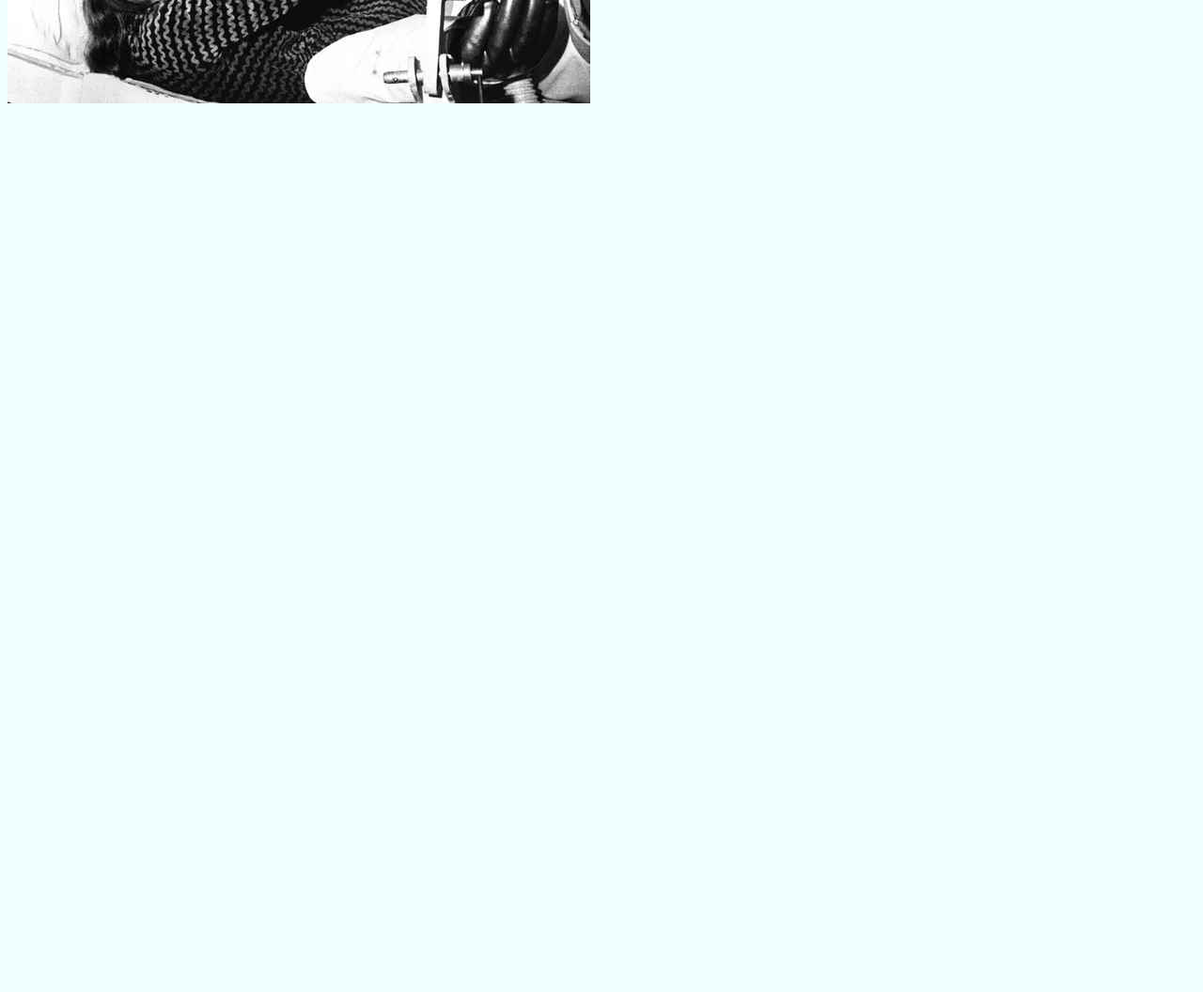
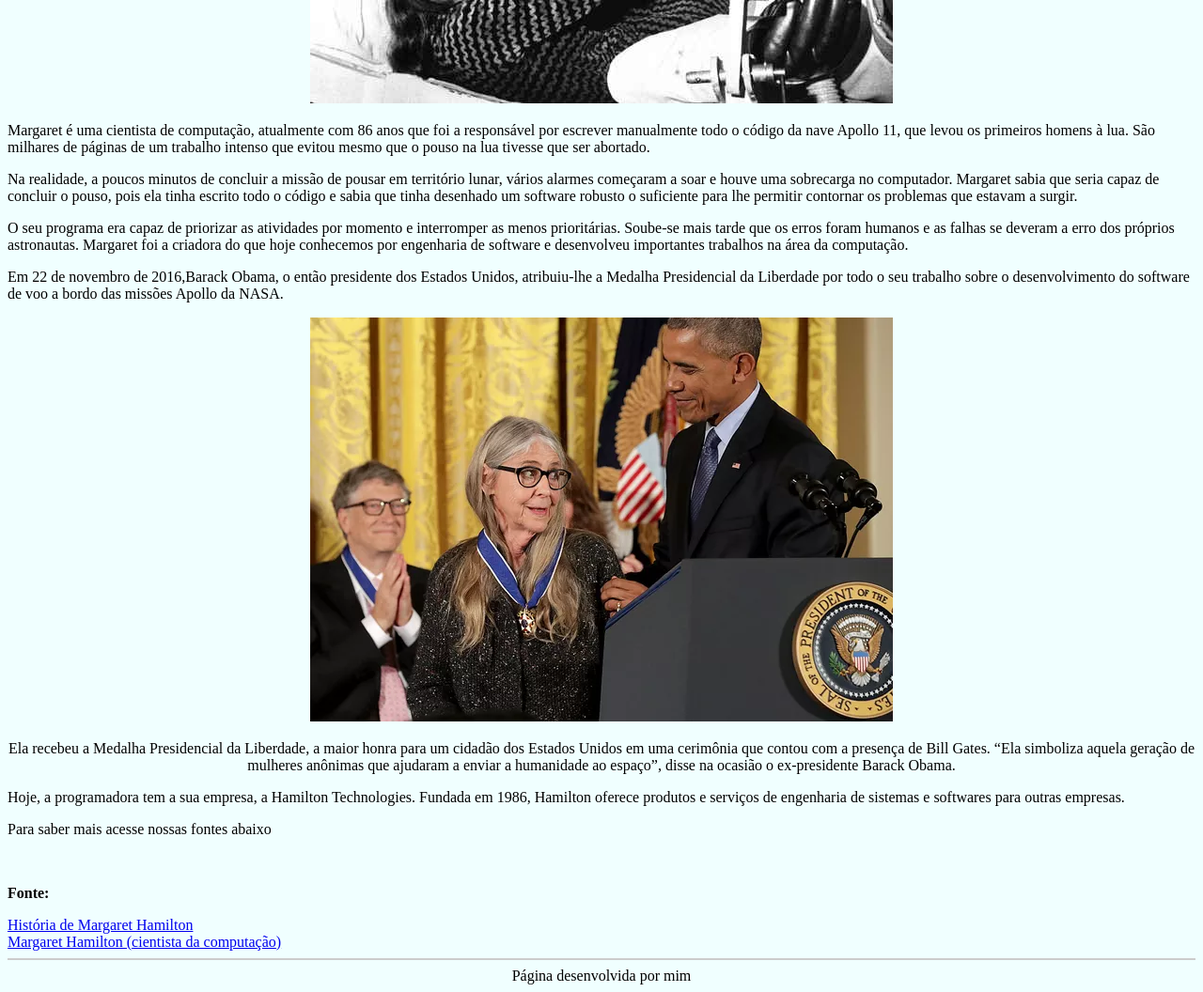
Before and after one commit to ThatianaMattos/mulherestech, a plain HTML site: page index.html in a window 1280 px wide. Shown: the part 320-1376 px from the top of the page at 94% size. Before the commit the page ends 800 px from the top, so only its background shows below. Drawn offline with Linux system fonts and the light colour scheme.

Commit message:
Finalizando a página e com novas imagens e as fontes de onde retirei o texto da Margaret Hamilton

```diff
--- a/index.html
+++ b/index.html
@@ -6,8 +6,38 @@
     <title>A história de Margaret Hamilton</title>
 </head>
 <body style="background-color: azure ;">
-    <h1>Margaret Hamilton, a programadora que salvou a missão à Lua</h1>
-    <img src="Imagens\Margaret Hamilton.jpg"
+    <center>
+    <h1>Margaret Hamilton, a programadora que salvou a missão à Lua   </h1>
+    <img src="Imagens\Margaret Hamilton.jpg">
+    <!-- Acima inseri a imagem de Margaret Hamilton -->
+    </center>
+    <p>Margaret é uma cientista de computação, atualmente com 86 anos que foi a responsável por escrever manualmente todo o código da nave Apollo 11, que levou os primeiros homens à lua. São milhares de páginas de um trabalho intenso que evitou mesmo que o pouso na lua tivesse que ser abortado.</p>
+    <p>Na realidade, a poucos minutos de concluir a missão de pousar em território lunar, vários alarmes começaram a soar e houve uma sobrecarga no computador. Margaret sabia que seria capaz de concluir o pouso, pois ela tinha escrito todo o código e sabia que tinha desenhado um software robusto o suficiente para lhe permitir contornar os problemas que estavam a surgir.</p>
+    <p>O seu programa era capaz de priorizar as atividades por momento e interromper as menos prioritárias. Soube-se mais tarde que os erros foram humanos e as falhas se deveram a erro dos próprios astronautas. Margaret foi a criadora do que hoje conhecemos por engenharia de software e desenvolveu importantes trabalhos na área da computação.</p>
+
+    <p>Em 22 de novembro de 2016,Barack Obama, o então presidente dos Estados Unidos, atribuiu-lhe a Medalha Presidencial da Liberdade por todo o seu trabalho sobre o desenvolvimento do software de voo a bordo das missões Apollo da NASA.</p>
+    <center>
+    <img src="Imagens\gettyimages-625098110.webp" alt="">
+    <p> Ela recebeu a Medalha Presidencial da Liberdade, a maior honra para um cidadão dos Estados Unidos em uma cerimônia que contou com a presença de Bill Gates. “Ela simboliza aquela geração de mulheres anônimas que ajudaram a enviar a humanidade ao espaço”, disse na ocasião o ex-presidente Barack Obama.</p>
+    </center>
+    <p>Hoje, a programadora tem a sua empresa, a Hamilton Technologies. Fundada em 1986, Hamilton oferece produtos e serviços de engenharia de sistemas e softwares para outras empresas.</p>
+    <p>Para saber mais acesse nossas fontes abaixo </p>
+    <br>
+    <p> <b> Fonte:</b> </p>
+    <!-- Usei o comenado> <a href="url">link text</a> -->
+    <a href="https://epocanegocios.globo.com/Mundo/noticia/2019/07/conheca-historia-de-margaret-hamilton-programadora-que-salvou-missao-lua.html" target="_blank">História de Margaret Hamilton </a>
+    <br>
+    <a href="https://pt.wikipedia.org/wiki/Margaret_Hamilton_(cientista_da_computa%C3%A7%C3%A3o)" target="_blank">Margaret Hamilton (cientista da computação) </a>
+<!-- testando o div id -->
+<hr color="#ccc">
+<style>
+    .center {
+        text-align: center;
+    }
+</style>
+<div id="footer" class="center">Página desenvolvida por mim</div>
+
+
 
 
 
```
Also changed, not shown: Imagens/gettyimages-625098110.webp (added), Imagens/margaret_hamilton.gif (added).
